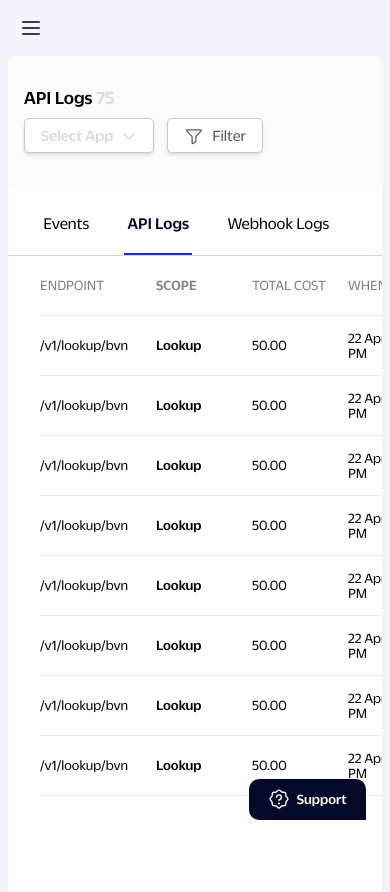
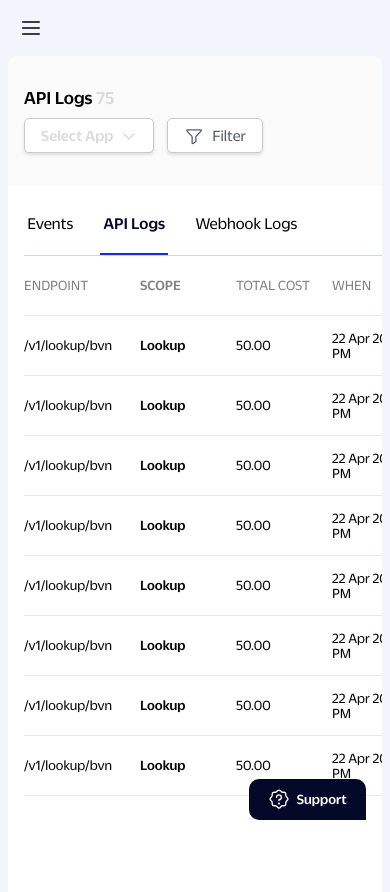
Before and after one commit to ugwustanley/mono, a React (Create React App) app: page / in a window 390 px wide. Built offline with nearby package versions, Linux system fonts and the light colour scheme.

Commit message:
reduced margin

```diff
--- a/src/components/ApiLogs/ApiLogs.scss
+++ b/src/components/ApiLogs/ApiLogs.scss
@@ -5,21 +5,18 @@
     padding:0 2rem;
     width:100%;
     overflow-y: scroll;
-    //background:blue;
-}
-
-
-@media (max-width: 800px){
-    .apilogs{
+    @media (max-width: 800px) {
+        padding:0 1rem;
         overflow-x: scroll;
         height:auto;
         overflow-y: visible;
         width:inherit;
     }
+
+    @media (max-width: 600px){
+
+            margin-right:1rem;
+
+    }
+    //background:blue;
 }
-
-@media (max-width: 600px){
-    .apilogs{
-        margin-right:1rem;
-    }
-}
--- a/src/components/LogNav/LogNav.scss
+++ b/src/components/LogNav/LogNav.scss
@@ -5,6 +5,9 @@
     display:flex;
     border-bottom:1px solid rgba(209,214,222,1);
     margin-top:.6rem;
+    @media (max-width: 800px) {
+        margin-left:1rem;
+    }
     &__link{
         margin-left:2rem;
         font-size:1.05rem;
@@ -12,6 +15,10 @@
         padding:1.3rem 0.2rem;
         // border-bottom:2px solid red;
         cursor:pointer;
+        @media (max-width: 800px) {
+            margin-left:0rem;
+            margin-right:1.5rem;
+        }
 
 
         &:hover{
--- a/src/layout/Layout.scss
+++ b/src/layout/Layout.scss
@@ -10,6 +10,7 @@
         // overflow:visible;
         // height:auto;
         // background:red;
+
     }
 
     &__menu{
--- a/src/pages/AuditLogs/AuditLogs.scss
+++ b/src/pages/AuditLogs/AuditLogs.scss
@@ -17,6 +17,7 @@
 
         margin:0 .5rem;
         margin-top:3.5rem;
+        //scrollbar-width: none;
        // overflow: hidden;
     }
 }
```
Also changed, not shown: src/App.scss (line endings or trailing spaces).
